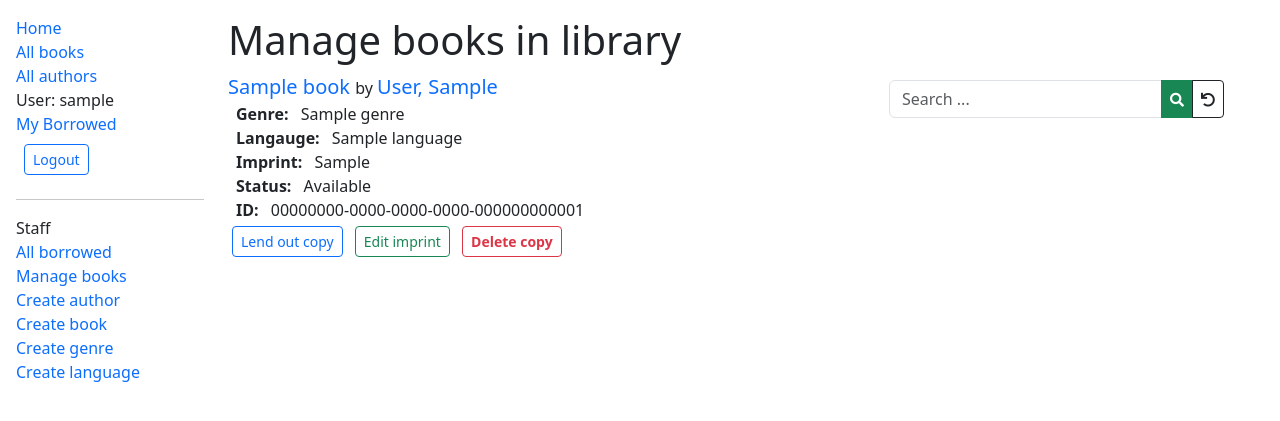
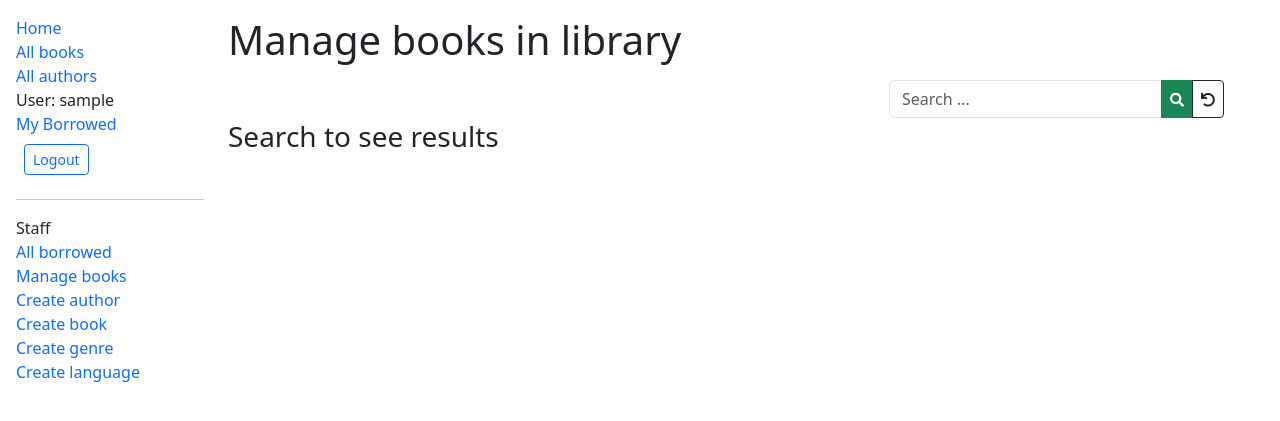
Before and after one commit to Inu-Oh/bibli, a Django app: page /catalog/manager/ in a window 1280 px wide. Shown: the top 421 px of the page. Run offline with Django 5.2, Linux system fonts and the light colour scheme; a user stored in the database is signed in; tables that the repository leaves empty hold one stand-in row (values such as "Sample post"); some libraries are stand-ins or nearby versions.

Commit message:
remove pagination from book manager view

```diff
--- a/catalog/models.py
+++ b/catalog/models.py
@@ -118,9 +118,6 @@ class BookInstance(models.Model):
         """Determines if the book is overdue based on due date and current date"""
         return bool(self.due_back and date.today() > self.due_back)
 
-    def get_search_string(self):
-        return self.book.title + ' ' + self.book.author.first_name + ' ' + self.book.author.last_name + ' ' + self.book.genre + ' ' + self.book.language
-
     def __str__(self):
         """String for represing the book instance instance."""
         return f"{self.id} ({self.book.title})"
--- a/catalog/templates/base_generic.html
+++ b/catalog/templates/base_generic.html
@@ -90,6 +90,7 @@
                 </div>
                 <div class="col-sm-10">
                     {% block content %}{% endblock %}
+
                     {% block pagination %}
                     {% if is_paginated %}
                         <div class="pagination">
--- a/catalog/templates/catalog/book_detail.html
+++ b/catalog/templates/catalog/book_detail.html
@@ -45,7 +45,7 @@
                     Due to be returned: {{ copy.due_back }}
                 </span>
             {% endif %}
-        {% else %}
+        {% endif %}
             <a href="{% url 'status-update' copy.id %}"
                 class="btn btn-sm btn-outline-primary mx-3">
                 {% if copy.status == 'o' %}
@@ -54,7 +54,7 @@
                     Change status
                 {% endif %}
             </a>
-        {% endif %}
+
         </p>
         <p>
             <strong>Imprint:</strong> {{ copy.imprint }}
--- a/catalog/templates/catalog/book_manager.html
+++ b/catalog/templates/catalog/book_manager.html
@@ -28,17 +28,17 @@
         <a href="{{ copy.book.author.get_absolute_url }}" class="fs-5">
             {{ copy.book.author.last_name }}, {{ copy.book.author.first_name }}
         </a><br>
-        <strong class="p-2">Genre: </strong>
-            {{ copy.book.genre.all|join:" &#8226; " }}<br>
-        <strong class="p-2">Langauge: </strong> {{ copy.book.language.name }}<br>
-        <strong class="p-2">Imprint:</strong> {{ copy.imprint }}<br>
-        <strong class="p-2">Status:</strong> {{ copy.get_status_display }}<br>
-        <strong class="p-2">ID:</strong> {{ copy.id }}<br>
+        <strong class="p-2 ms-2">Genre: </strong>
+            {{ copy.book.genre.all|join:" &#8226; " }}
+        <strong class="p-2 ms-2">Langauge: </strong> {{ copy.book.language.name }}<br>
+        <strong class="p-2 ms-2">Imprint:</strong> {{ copy.imprint }}
+        <strong class="p-2 ms-2">Status:</strong> {{ copy.get_status_display }}<br>
+        <strong class="p-2 ms-2">ID:</strong> {{ copy.id }}<br>
         {% if perms.catalog.change_bookinstance %}
         {% if copy.status == 'a' %}
             <a href="{% url 'loan-book' copy.id %}"
                 class="btn btn-sm btn-outline-primary m-1">Lend out copy</a>
-        {% else %}
+        {% endif %}
         <a href="{% url 'status-update' copy.id %}"
             class="btn btn-sm btn-outline-primary m-1">
             {% if copy.status == 'o' %}
@@ -47,7 +47,6 @@
                 Change status
             {% endif %}
         </a>
-        {% endif %}
         {% if copy.status != 'o' %}
         <a href="{% url 'bookinst-update' copy.id %}"
             class="btn btn-sm btn-outline-success m-1">Edit imprint</a>
@@ -58,7 +57,14 @@
                 class="btn btn-sm btn-outline-danger fw-bold m-1">Delete copy</a>
         {% endif %}{% endif %}
     </p>
+{% empty %}
+    {% if search %}
+        <h3 class="pt-5">No results found</h3>
+    {% else %}
+        <h3 class="pt-5">Search to see results</h3>
+    {% endif %}
 {% endfor %}
+
 </main>
 
 {% endblock %}
--- a/catalog/views.py
+++ b/catalog/views.py
@@ -130,19 +130,18 @@ def renew_book_librarian(request, pk):
     return render(request, 'catalog/book_renew_librarian.html', context)
 
 
-class BrowseView(PermissionRequiredMixin, View):
+class BrowseView(PermissionRequiredMixin, ListView):
     model = BookInstance
     permission_required = 'catalog.change_bookinstance'
     template_name = 'catalog/book_manager.html'
-    paginate_by = 20
 
     def get(self, request):
         search_val = request.GET.get("search", False)
         if search_val:
             query = Q(book__title__icontains=search_val) | (Q(book__author__first_name__icontains=search_val)) | (Q(book__author__last_name__icontains=search_val)) | (Q(book__genre__name__icontains=search_val)) | (Q(book__language__name__icontains=search_val))
-            bookinstance_list = BookInstance.objects.filter(query).select_related().distinct().order_by('status')
+            bookinstance_list = BookInstance.objects.filter(query).select_related().distinct().order_by('status')[:15]
         else:
-            bookinstance_list = BookInstance.objects.all().order_by('status')
+            bookinstance_list = []
         context = { 'bookinstance_list': bookinstance_list, 'search': search_val }
         return render(request, self.template_name, context)
 
```
Lines whose indentation alone changed are shown as unchanged.
